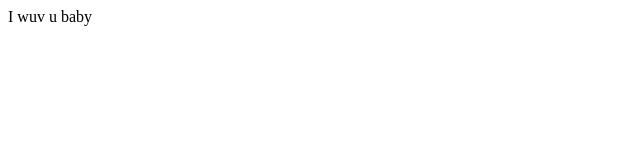
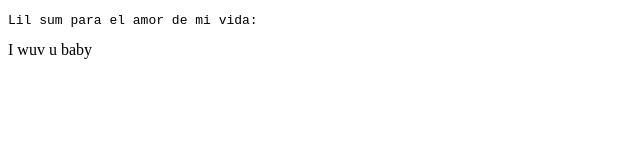
Before and after one commit to jquizhpi/loml-3, a plain HTML site: page index.html in a window 1280 px wide. Shown: the whole page, without its empty margins (0-640 px from the left). Drawn offline with Linux system fonts and the light colour scheme.

Commit message:
Created using Popcode: https://popcode.org

```diff
--- a/index.html
+++ b/index.html
@@ -1,9 +1,10 @@
 <!DOCTYPE html>
 <html>
     <head>
-        <title> El amor de my Vida</title>
+        <title>For the loml</title>
     </head>
     <body>
+        <pre>Lil sum para el amor de mi vida:</pre>
         <div class="text">I wuv u baby</div>
     </body>
 </html>
```
